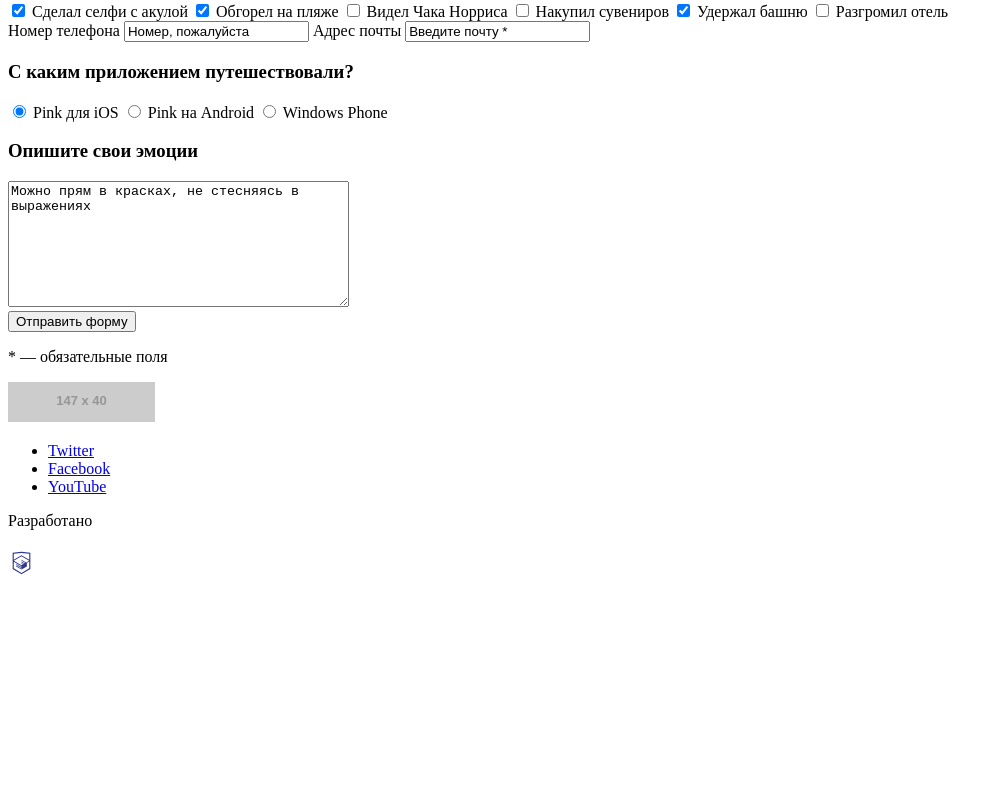
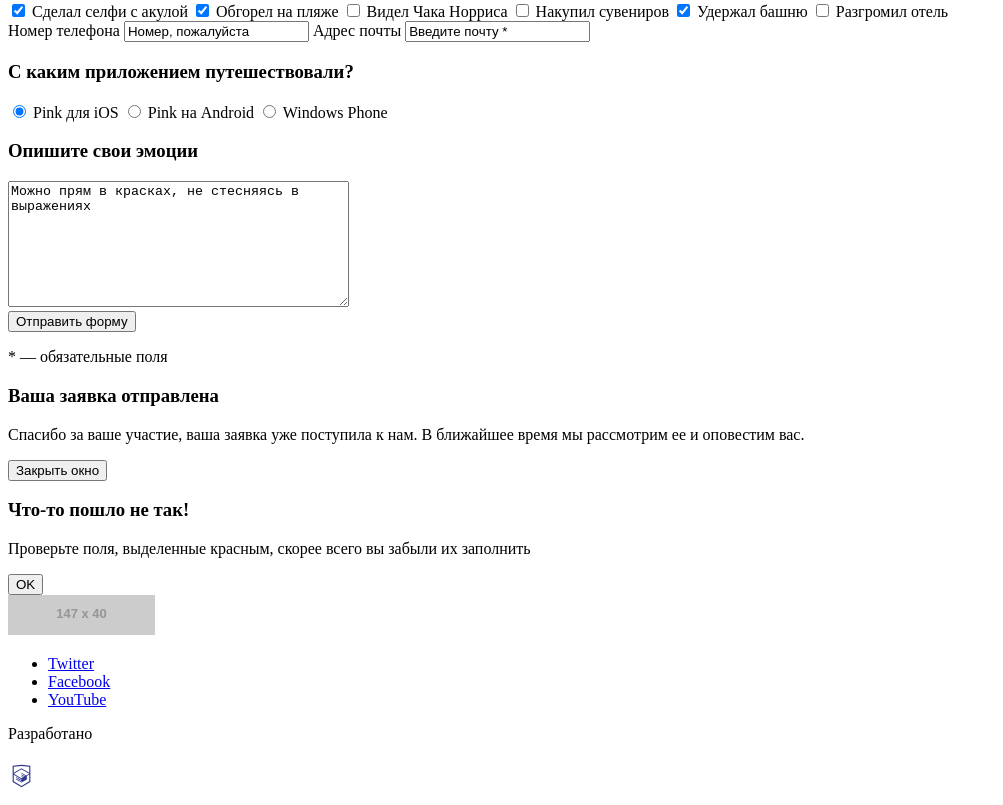
Before and after one commit to e1bandito/479735-pink, a website: page form.html in a window 1280 px wide. Shown: the part 383-1188 px from the top of the page, without its empty margins (0-1003 px from the left). Before the commit the page ends 975 px from the top, so only its background shows below. Drawn offline with Linux system fonts and the light colour scheme; placeholder pictures from the web are drawn by us.

Commit message:
Разметка модальных окон.

```diff
--- a/form.html
+++ b/form.html
@@ -80,6 +80,24 @@
       <p class="page-main__text"><span class="page-main__text--red">*</span> — обязательные поля</p>
     </form>
   </main>
+  <section class="modal">
+    <div class="modal__info">
+      <h3 class="modal__title">Ваша заявка отправлена</h3>
+      <p class="modal__text">Спасибо за ваше участие, ваша заявка уже поступила к нам. В ближайшее время мы рассмотрим ее и оповестим вас.</p>
+    </div>
+    <div class="modal__button-wrapper">
+      <button class="button modal__button" type="button">Закрыть окно</button>
+    </div>
+  </section>
+  <section class="modal-error">
+    <div class="modal-error__info">
+      <h3 class="modal-error__title">Что-то пошло не так!</h3>
+      <p class="modal-error__text">Проверьте поля, выделенные красным, скорее всего вы забыли их заполнить</p>
+    </div>
+    <div class="modal-error__button-wrapper">
+      <button class="button modal-error__button" type="button">OK</button>
+    </div>
+  </section>
   <footer class="page-footer">
     <a href="" class="page-footer__logo">
       <img class="page-footer__logo-image" src="http://placehold.it/147x40" alt="Логотип">
```
